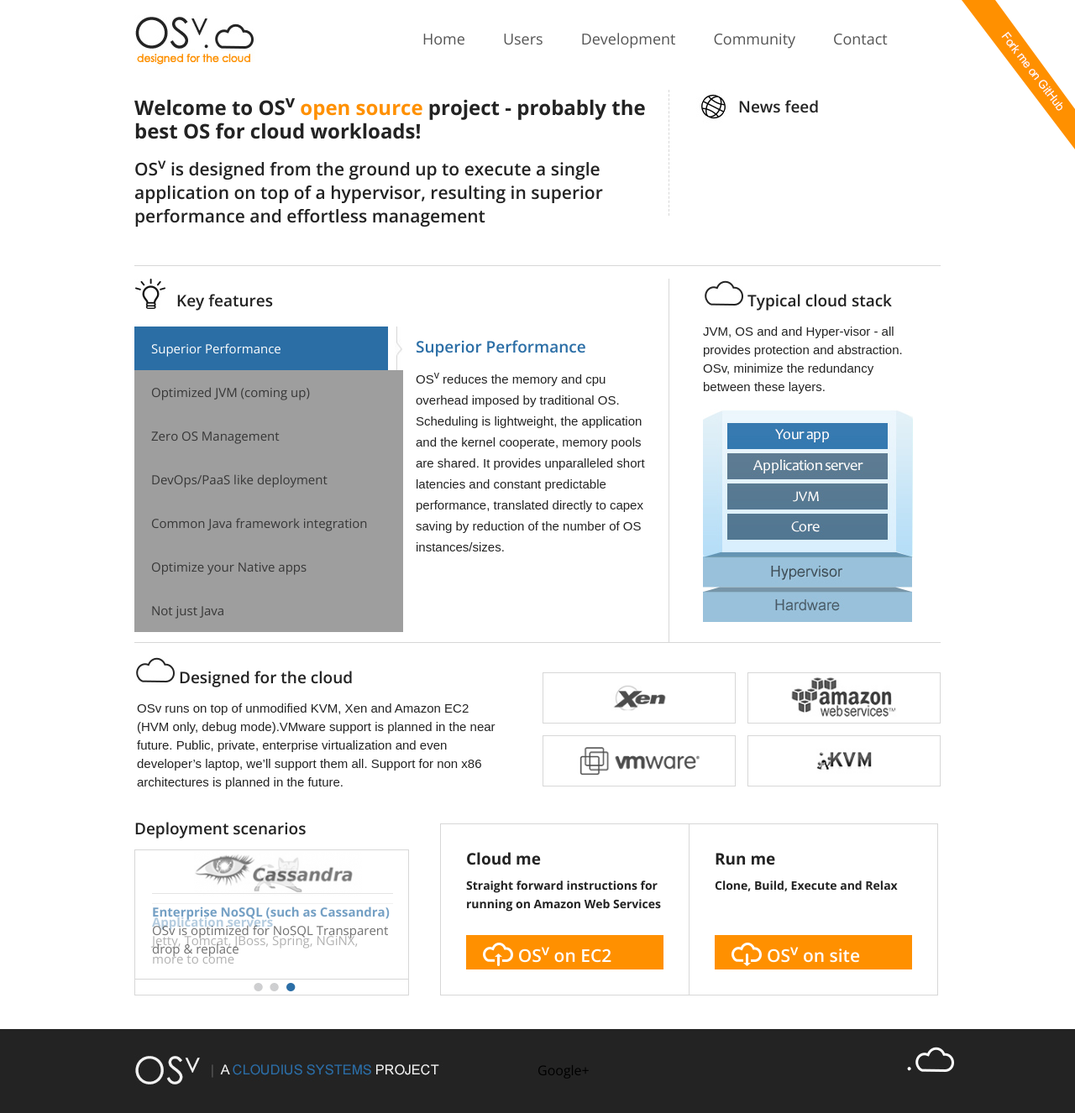
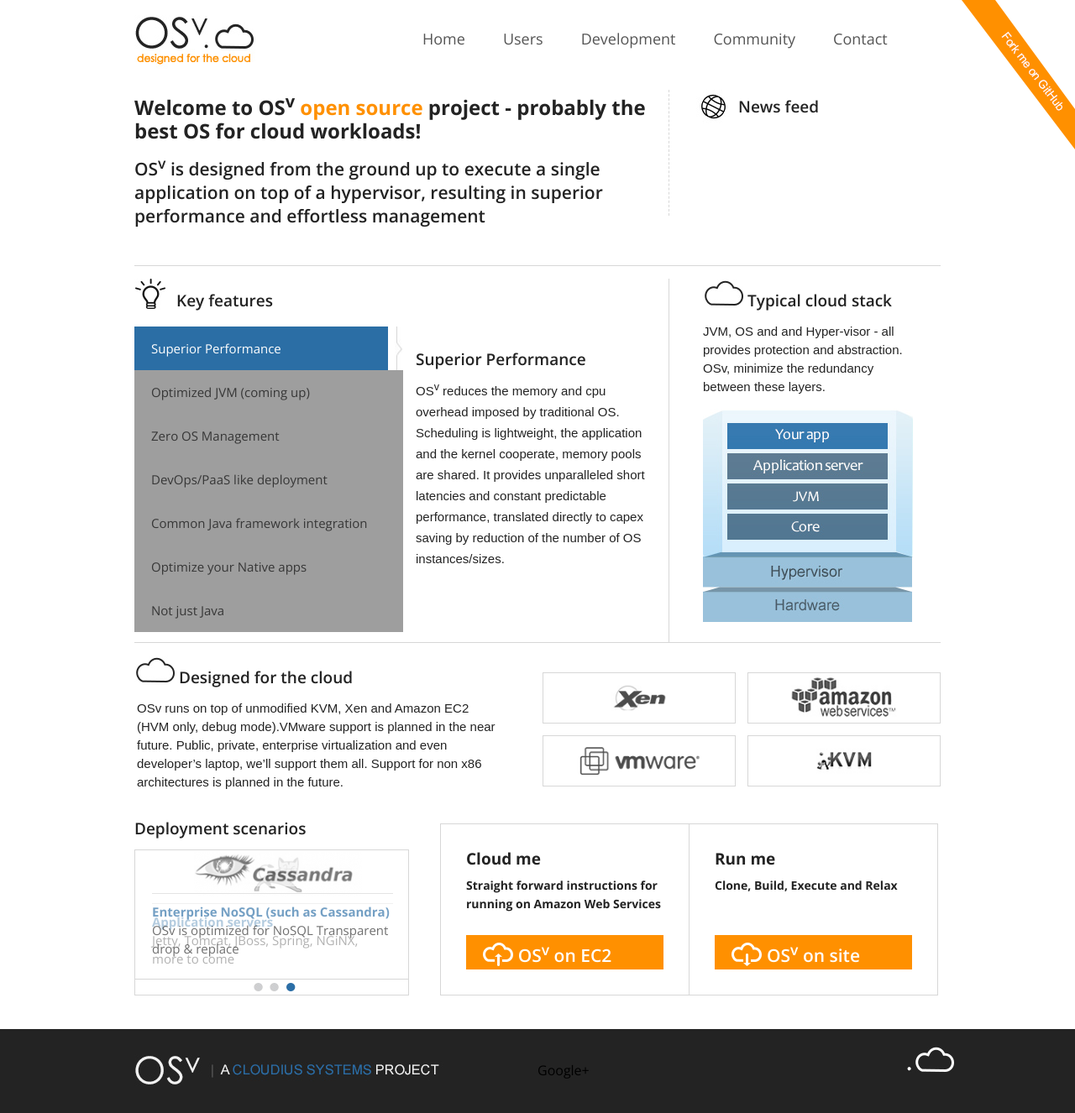
Before and after one commit to osv-io/osv-io.github.io, a Jekyll site: the page built from index.html, in a window 1280 px wide. Shown: the whole page at 84% size. Built offline with Jekyll 4.4.1, drawn with Linux system fonts in a browser that asks for light colours.

Commit message:
Fix feature heading style in home page
Old heading style was misleading, as it look like a link.  This patch
update the heading style to h3 to solve this.

Fixes #2.

Signed-off-by: Tzach Livyatan <tzach@cloudius-systems.com>
Signed-off-by: Pekka Enberg <penberg@cloudius-systems.com>

```diff
--- a/index.html
+++ b/index.html
@@ -67,7 +67,7 @@ title: Home
 <ul>
 {% for feature in site.categories.feature %}
 <li class="{% cycle 'odd', 'even' %}">
-    <a class="moduleItemTitle" >{{ feature.title }}</a>
+    <h3>{{ feature.title }}</h3>
     <div class="moduleItemIntrotext">{{ feature.content }}</div>
     <div class="clr"></div>
     <div class="clr"></div>
```
